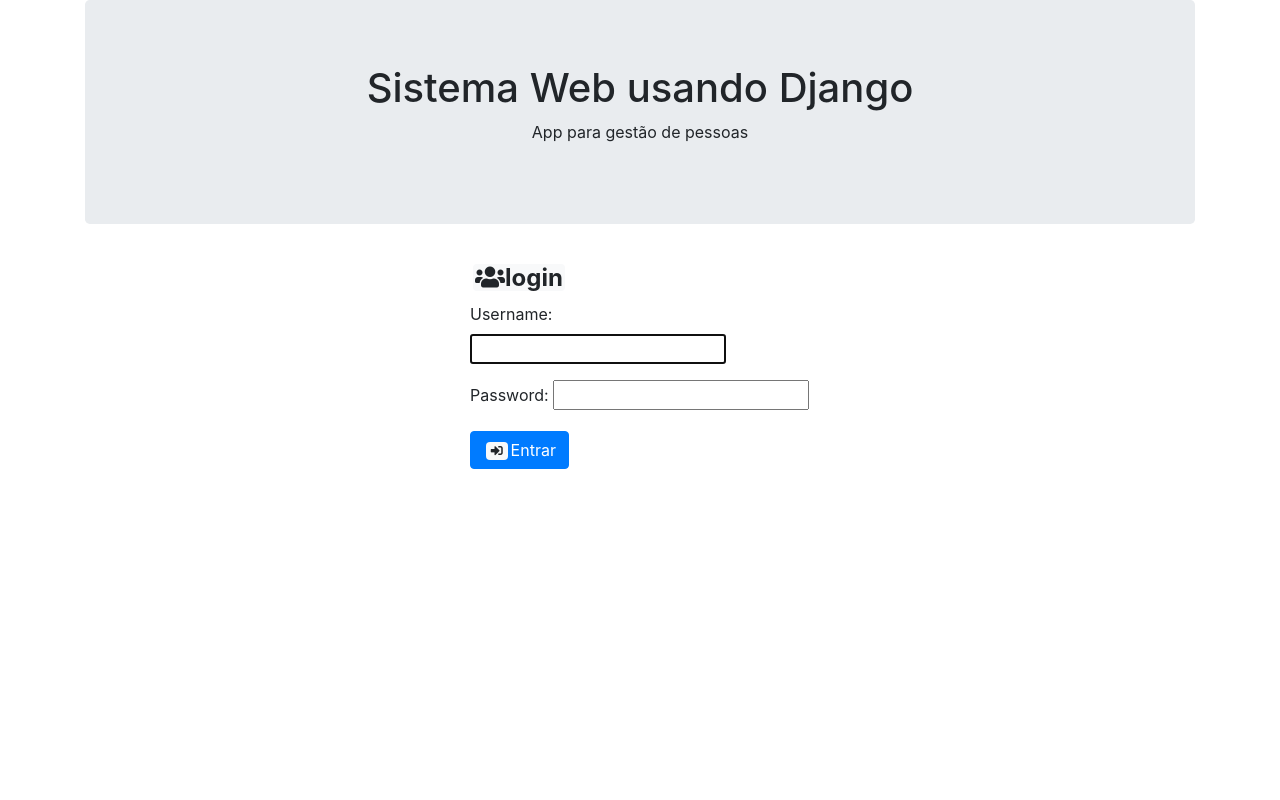
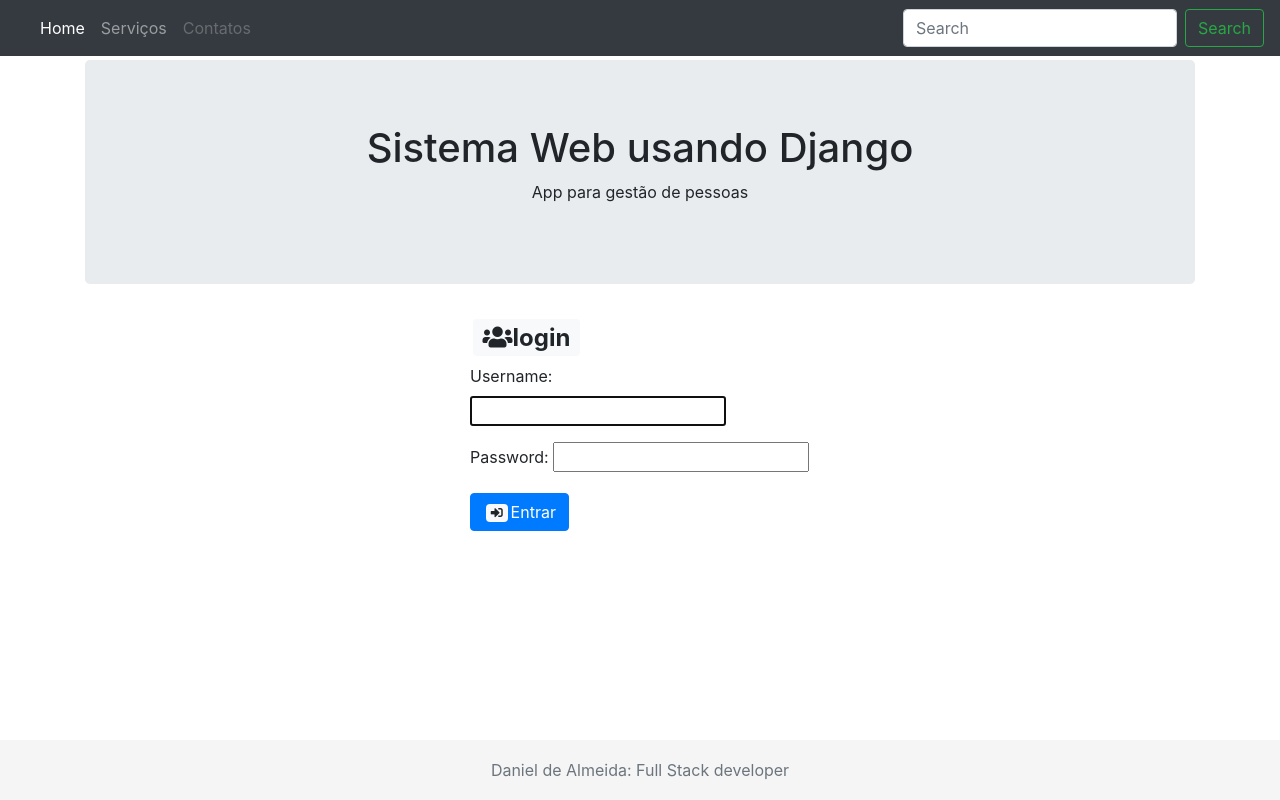
Before and after one commit to zaidohDev/gestao-clientes-dev, a Django app: a page that uses template/base.html in a window 1280 px wide. Run offline with Django 3.2, Linux system fonts and the light colour scheme; some libraries are stand-ins or nearby versions.

Commit message:
style e nav

```diff
--- a/template/base.html
+++ b/template/base.html
@@ -9,10 +9,76 @@
           integrity="sha384-mzrmE5qonljUremFsqc01SB46JvROS7bZs3IO2EmfFsd15uHvIt+Y8vEf7N7fWAU" crossorigin="anonymous">
     <link href="https://stackpath.bootstrapcdn.com/bootstrap/4.1.3/css/bootstrap.min.css" rel="stylesheet"
           integrity="sha384-MCw98/SFnGE8fJT3GXwEOngsV7Zt27NXFoaoApmYm81iuXoPkFOJwJ8ERdknLPMO" crossorigin="anonymous">
+    <style>
+/* Sticky footer styles
+-------------------------------------------------- */
+html {
+  position: relative;
+  min-height: 100%;
+}
+body {
+  /* Margin bottom by footer height */
+  margin-bottom: 60px;
+}
+.footer {
+  position: absolute;
+  bottom: 0;
+  width: 100%;
+  /* Set the fixed height of the footer here */
+  height: 60px;
+  line-height: 60px; /* Vertically center the text there */
+  background-color: #f5f5f5;
+}
+
+
+/* Custom page CSS
+-------------------------------------------------- */
+/* Not required for template or sticky footer method. */
+
+body > .container {
+  padding: 60px 15px 0;
+}
+
+.footer > .container {
+  padding-right: 15px;
+  padding-left: 15px;
+}
+
+code {
+  font-size: 80%;
+}</style>
 </head>
 <body>
+ <header>
+      <!-- Fixed navbar -->
+      <nav class="navbar navbar-expand-md navbar-dark fixed-top bg-dark">
+        <a class="navbar-brand" href="#"></a>
+        <button class="navbar-toggler" type="button" data-toggle="collapse" data-target="#navbarCollapse" aria-controls="navbarCollapse" aria-expanded="false" aria-label="Toggle navigation">
+          <span class="navbar-toggler-icon"></span>
+        </button>
+        <div class="collapse navbar-collapse" id="navbarCollapse">
+          <ul class="navbar-nav mr-auto">
+            <li class="nav-item active">
+              <a class="nav-link" href="{% url 'home'%}">Home <span class="sr-only">(current)</span></a>
+            </li>
+            <li class="nav-item">
+              <a class="nav-link" href="#">Serviços</a>
+            </li>
+            <li class="nav-item">
+              <a class="nav-link disabled" href="#">Contatos</a>
+            </li>
+          </ul>
+          <form class="form-inline mt-2 mt-md-0">
+            <input class="form-control mr-sm-2" type="text" placeholder="Search" aria-label="Search">
+            <button class="btn btn-outline-success my-2 my-sm-0" type="submit">Search</button>
+          </form>
+        </div>
+      </nav>
+    </header>
     <div class="container">
+
         <div class="jumbotron text-center">
+
             <h1>Sistema Web usando Django</h1>
             <p>App para gestão de pessoas</p>
 
@@ -23,8 +89,19 @@
     {% endblock %}
 
 
-{%block footer %}{% endblock%}
         </div>
+
+<footer class="footer" style="margin: o auto;">
+      <div class="container">
+        <center><span class="text-muted">Daniel de Almeida: Full Stack developer</span></center>
+      </div>
+    </footer>
+ <script src="https://code.jquery.com/jquery-3.3.1.slim.min.js" integrity="sha384-q8i/X+965DzO0rT7abK41JStQIAqVgRVzpbzo5smXKp4YfRvH+8abtTE1Pi6jizo" crossorigin="anonymous"></script>
+    <link href="https://stackpath.bootstrapcdn.com/bootstrap/4.1.3/css/bootstrap.min.css" rel="stylesheet"
+          integrity="sha384-MCw98/SFnGE8fJT3GXwEOngsV7Zt27NXFoaoApmYm81iuXoPkFOJwJ8ERdknLPMO" crossorigin="anonymous">
+  </body>
+</html>
+
 </body>
 
 </html>
--- a/template/clientes/person.html
+++ b/template/clientes/person.html
@@ -31,7 +31,7 @@
                         <div class="btn-group" style="float: right;">
                             <a href="{% url 'persons_update' person.id %}" class="btn btn-outline-secondary btn-sm">
                                 Editar</a>
-                            <a href="{% url 'persons_delete' person.id %}"
+                           <a href="{% url 'persons_delete' person.id %}"
                                class="btn btn-outline-danger btn-sm">Deletar</a>
                         </div>
                     </td>
--- a/template/clientes/person_delete_confirm.html
+++ b/template/clientes/person_delete_confirm.html
@@ -8,10 +8,10 @@
    {% csrf_token %}
 
     <ul>
-        <li>{{ person.first_name }}</li>
+        <li><i class="fas fa-user-minus" ></i><span style=" margin: 0 0 10px 10px">{{ person.first_name }}</span></li>
     </ul>
     <div class="btn-group">
-        <button type="submit" class="btn btn-outline-danger">Deletar</button>
+        <button type="submit" class="btn btn-outline-danger"></i> Deletar</button>
     <a href="{% url 'persons_list' %}" class="btn btn-outline-warning">Cancel</a>
     </div>
 </form>
--- a/template/registration/login.html
+++ b/template/registration/login.html
@@ -10,7 +10,7 @@
         </div>
         <div class="col-sm-4">
             <div class="form-group">
-                <h2><span class="badge badge-light" style="margin: auto 3px; padding: 1px 2px;"><i class="fas fa-users"></i>login</span></h2>
+                <h2><span class="badge badge-light" style="margin: auto 3px;"><i class="fas fa-users"></i>login</span></h2>
                 <form action="{% url 'login' %}" method="post">
                     {% csrf_token %}
                     {{ form.as_p }}
```
